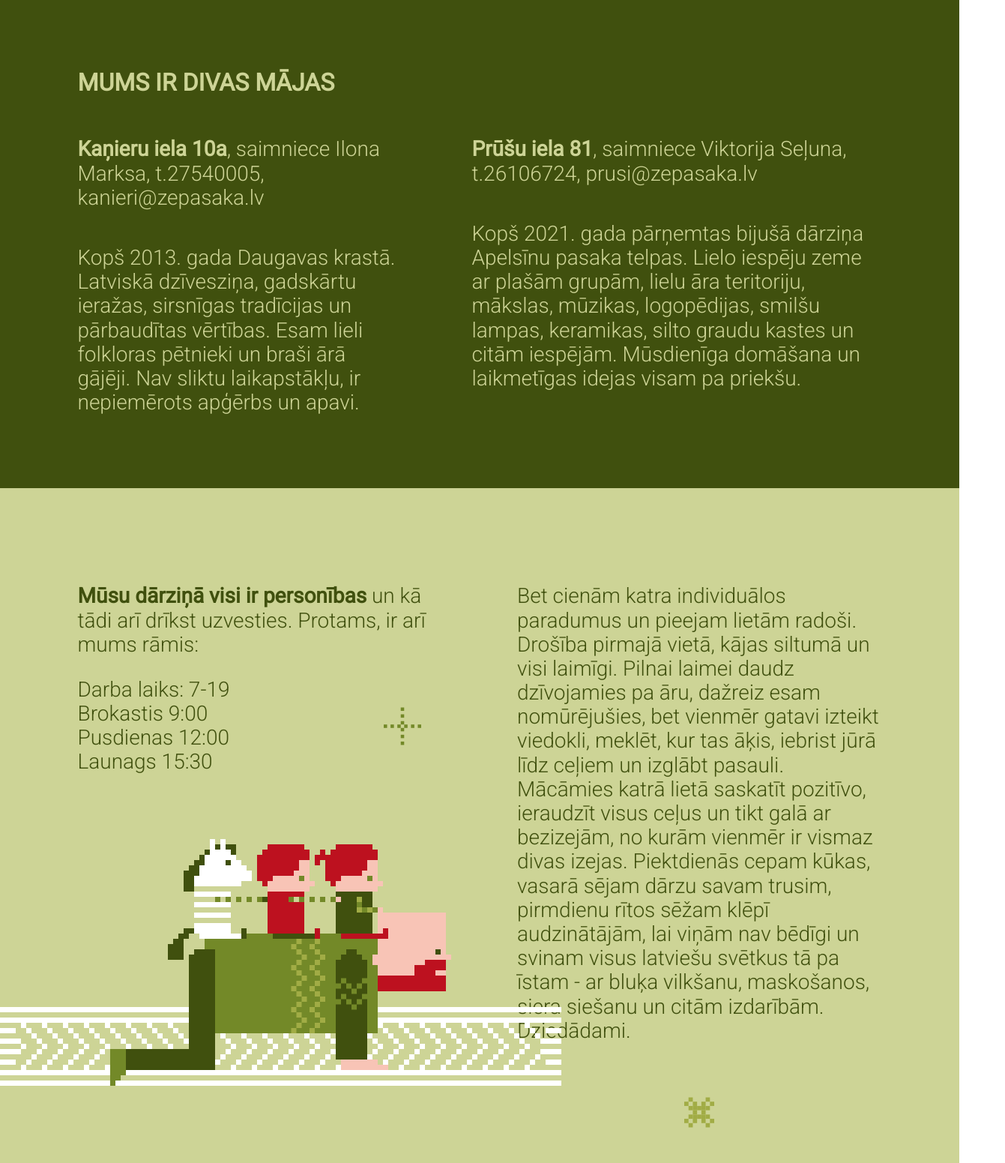
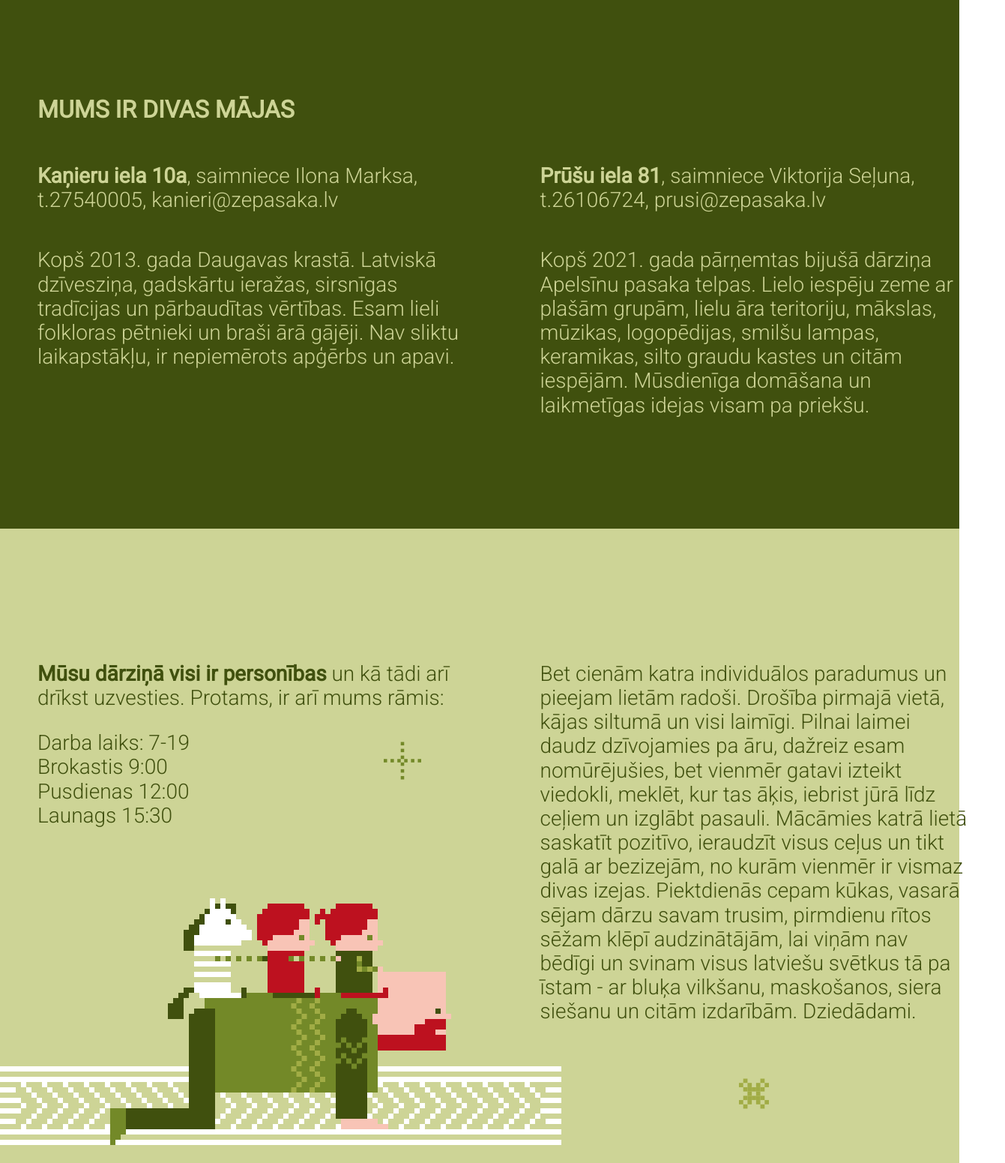
Before and after one commit to tasesmuemils/zpasaka, a Gatsby site: page / in a window 1280 px wide. Shown: the part 2312-3863 px from the top of the page at 75% size, 1341 px wide, since content can reach past the window. Built offline with nearby package versions, Linux system fonts and the light colour scheme; Gatsby itself is replaced by a stand-in of ours.

Commit message:
basic markup edit 2

```diff
--- a/src/components/Branches.js
+++ b/src/components/Branches.js
@@ -14,7 +14,7 @@ const BranchesStyle = styled.div`
     position: relative;
     display: grid;
     color: var(--lightgreen);
-    padding-bottom: 50px;
+    padding-bottom: 100px;
 
     h2 {
       font-size: 32px;
@@ -22,7 +22,8 @@ const BranchesStyle = styled.div`
     }
 
     .branches-text {
-      display: flex;
+      display: grid;
+      grid-template-columns: 1fr 1fr;
       div {
         padding: 0px 50px;
         p {
--- a/src/components/Section2.js
+++ b/src/components/Section2.js
@@ -21,6 +21,7 @@ const Section2Style = styled.div`
   .section-2-text {
     position: relative;
     display: flex;
+    padding-bottom: 100px;
 
     p {
       color: var(--white);
--- a/src/components/Section7.js
+++ b/src/components/Section7.js
@@ -9,10 +9,11 @@ import styled from "styled-components";
 const Section7Style = styled.div`
   position: relative;
   background-color: var(--red);
-  padding: 100px 70px;
-  display: grid;
+  padding: 100px 0;
 
   .section7-content {
+    display: grid;
+    grid-template-columns: 1fr 1fr;
     padding-bottom: 100px;
     p {
       color: var(--white);
@@ -42,6 +43,7 @@ export default function Section7() {
   return (
     <Section7Style>
       <div className="section7-content wrapper">
+        <div>
           <p>
             Kopš 2013. gada esam piedzīvojuši daudz burvīgu mirkļu. Jo mums ir
             lieliski draugi un sadarbības partneri.
@@ -70,6 +72,7 @@ export default function Section7() {
             </li>
           </ul>
         </div>
+      </div>
 
       <Section7SvgStyle />
     </Section7Style>
--- a/src/components/WorkHours.js
+++ b/src/components/WorkHours.js
@@ -11,7 +11,7 @@ import styled from "styled-components";
 const WorkHoursStyle = styled.div`
   position: relative;
   background-color: var(--lightgreen);
-  padding: 50px 0;
+  padding: 100px 0;
 
   .work-hours-content {
     display: grid;
@@ -51,7 +51,7 @@ const Element2SvgStyle = styled(Element2Svg)`
 const WorkHoursSvgStyle = styled(WorkHoursSvg)`
   /* width: 80%; */
   position: absolute;
-  bottom: 200px;
+  bottom: 15%;
   left: 0;
 `;
 
--- a/src/styles/GlobalStyles.js
+++ b/src/styles/GlobalStyles.js
@@ -4,7 +4,7 @@ import { createGlobalStyle } from "styled-components";
 const GlobalStyles = createGlobalStyle`
 
 * {
-  /* border: 1px solid red; */
+  /* border: 1px s olid red; */
 }
 
   :root {
@@ -19,7 +19,8 @@ const GlobalStyles = createGlobalStyle`
 
   }
   .wrapper {
-    width: 1173px;
+    width: 1341px;
+    /* width: 1173px; */
     margin: 0 auto;
     /* display: grid; */
     /* justify-content: center; */
```
Lines whose indentation alone changed are shown as unchanged.
